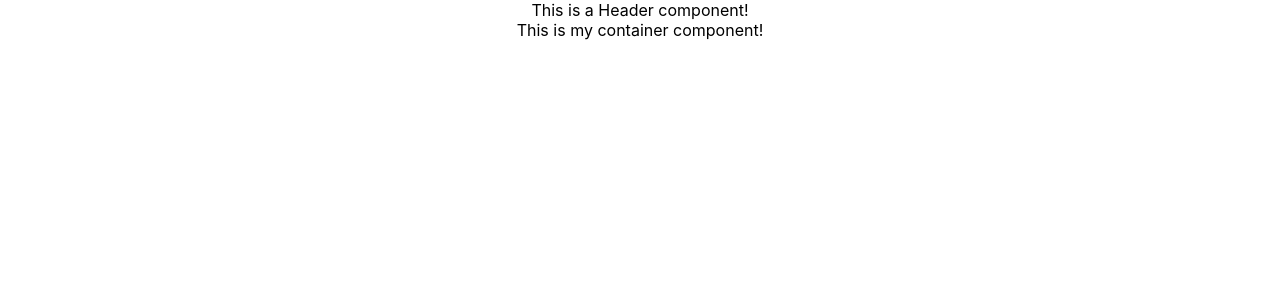
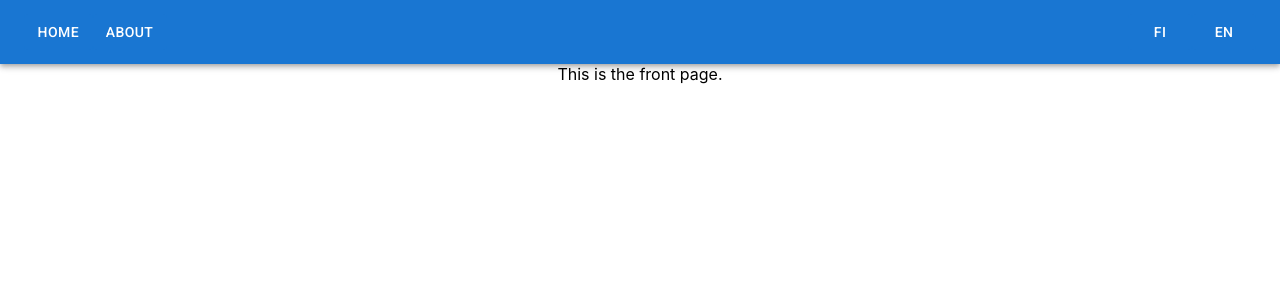
Before and after one commit to NikodemiusTKT/lut-www21-week10, a React (Create React App) app: page / in a window 1280 px wide. Shown: the top 300 px of the page. Built offline with nearby package versions, Linux system fonts and the light colour scheme.

Commit message:
Material UI header implemented

```diff
--- a/package.json
+++ b/package.json
@@ -3,6 +3,9 @@
   "version": "0.1.0",
   "private": true,
   "dependencies": {
+    "@emotion/react": "^11.6.0",
+    "@emotion/styled": "^11.6.0",
+    "@mui/material": "^5.2.1",
     "@testing-library/jest-dom": "^5.15.0",
     "@testing-library/react": "^11.2.7",
     "@testing-library/user-event": "^12.8.3",
--- a/public/index.html
+++ b/public/index.html
@@ -3,6 +3,7 @@
   <head>
     <meta charset="utf-8" />
     <link rel="icon" href="%PUBLIC_URL%/favicon.ico" />
+    <link rel="stylesheet" href="https://fonts.googleapis.com/css?family=Roboto:300,400,500">
     <meta name="viewport" content="width=device-width, initial-scale=1" />
     <meta name="theme-color" content="#000000" />
     <meta
--- a/src/App.js
+++ b/src/App.js
@@ -9,8 +9,8 @@ import Header from './components/Header';
 function App() {
   return (
     <div className="App">
-      <Header />
       <BrowserRouter>
+        <Header />
         <Switch>
           <Route path="/" exact component={MyContainer} />
           <Route path="/about" exact component={About} />
--- a/src/components/Header.js
+++ b/src/components/Header.js
@@ -1,7 +1,36 @@
-import React from 'react';
+import * as React from 'react';
+import PropTypes from 'prop-types';
+import AppBar from '@mui/material/AppBar';
+import Typography from '@mui/material/Typography';
+import Toolbar from '@mui/material/Toolbar';
+import Button from '@mui/material/Button';
+import Stack from '@mui/material/Grid';
+import { Link as RouterLink } from 'react-router-dom';
+import Box from '@mui/material/Box';
+import Grid from '@mui/material/Grid';
+import About from './About';
 
-function Header() {
-  return <div>This is a Header component!</div>;
+export default function Header() {
+  return (
+    <Box sx={{ flexGrow: 1 }}>
+      <AppBar position="static">
+        <Toolbar>
+          <Button component={RouterLink} to="/" variant="contained" disableElevation>
+            home
+          </Button>
+          <Button component={RouterLink} to="/about" variant="contained" disableElevation>
+            about
+          </Button>
+          <Grid container direction="row" justifyContent="flex-end">
+            <Button component={RouterLink} to="/about" variant="contained" disableElevation>
+              fi
+            </Button>
+            <Button component={RouterLink} to="/about" variant="contained" disableElevation>
+              en
+            </Button>
+          </Grid>
+        </Toolbar>
+      </AppBar>
+    </Box>
+  );
 }
-
-export default Header;
--- a/src/components/MyContainer.js
+++ b/src/components/MyContainer.js
@@ -1,5 +1,5 @@
 import React, { useState } from 'react';
 
 export default function MyContainer() {
-  return <div>This is my container component!</div>;
+  return <div class="container">This is the front page.</div>;
 }
--- /dev/null
+++ b/src/i18n.js
@@ -0,0 +1,18 @@
+import i18n from 'i18next';
+import { initReactI18next } from 'react-i18next';
+
+import Backend from 'i18next-http-backend';
+import LanguageDetector from 'i18next-browser-languagedetector';
+
+i18n
+  .use(LanguageDetector)
+  .use(initReactI18next)
+  .init({
+    fallbackLng: 'en',
+    debug: true,
+    interpolation: {
+      escapeValue: false,
+    },
+  });
+
+export default i18n;
--- a/src/index.js
+++ b/src/index.js
@@ -3,6 +3,7 @@ import ReactDOM from 'react-dom';
 import './index.css';
 import App from './App';
 import reportWebVitals from './reportWebVitals';
+import './i18n';
 
 ReactDOM.render(
   <React.StrictMode>
```
Also changed, not shown: src/components/MyList.js (deleted, +0 -34 lines), src/index.css (+3 -5 lines), 2 other files (tests, documents, lock files or other folders).
